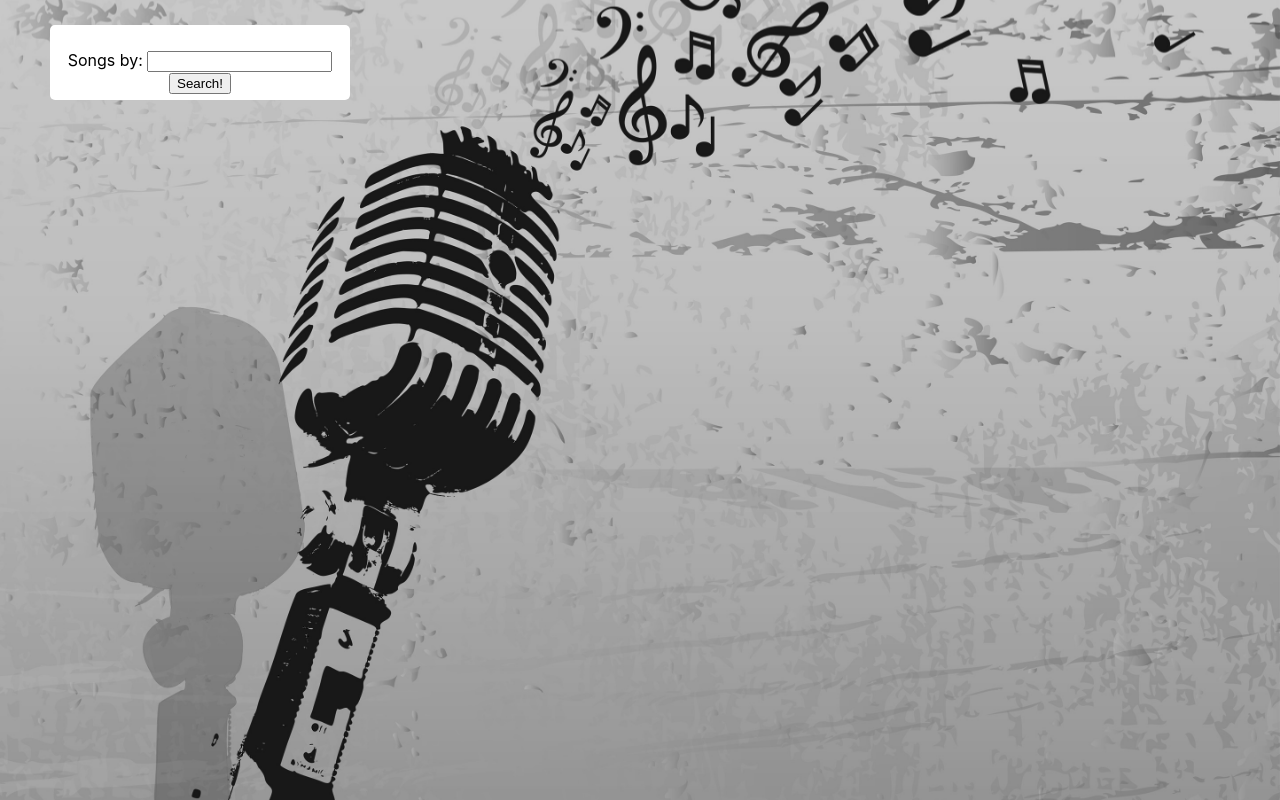
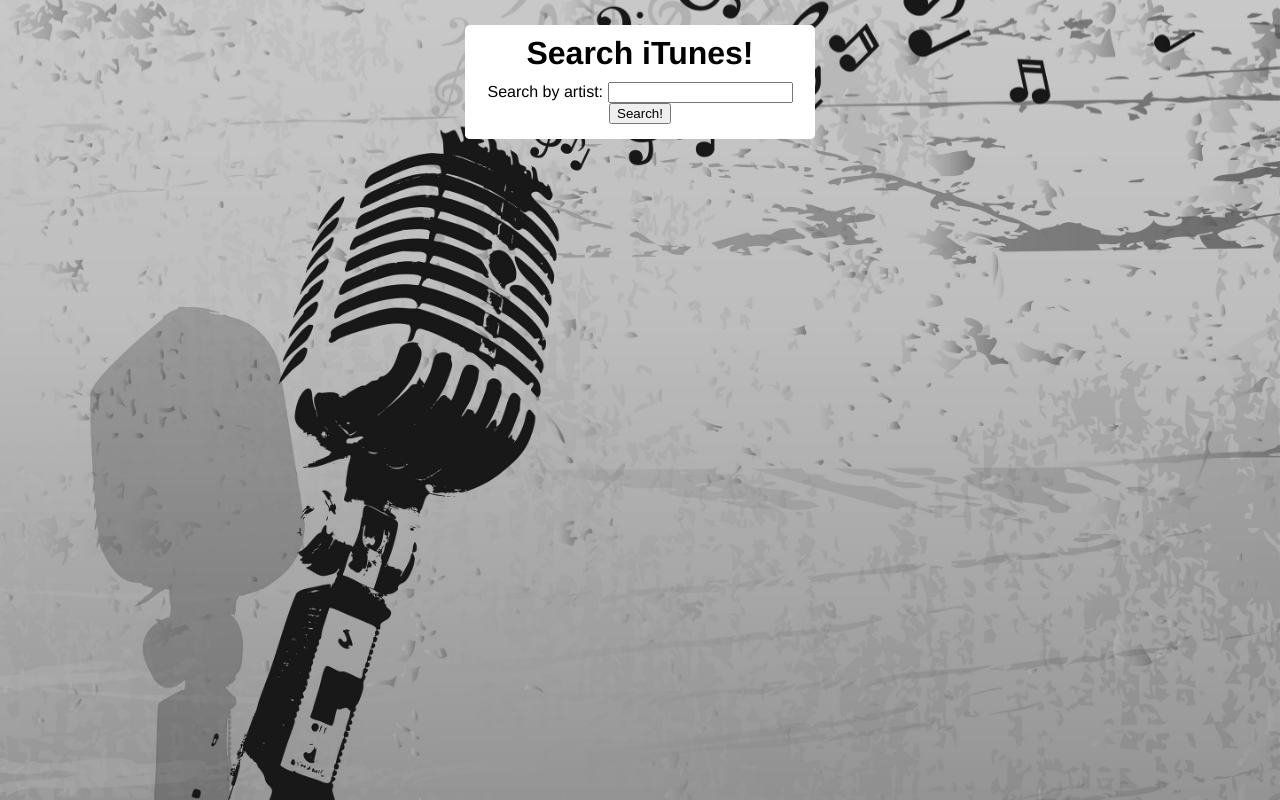
Before and after one commit to irene-rojas/itunes-react, a React (Create React App) app: page / in a window 1280 px wide. Built offline with nearby package versions, Linux system fonts and the light colour scheme.

Commit message:
backup before masterDiv

```diff
--- a/public/index.html
+++ b/public/index.html
@@ -10,7 +10,7 @@
     <meta name="theme-color" content="#000000" />
     <link rel="manifest" href="%PUBLIC_URL%/manifest.json" />
     <link rel="stylesheet" type="text/css" href="./index.css">
-    <title>Irene's iTunes API Tests</title>
+    <title>Irene's iTunes Search</title>
   </head>
 
   <body>
--- a/src/App.css
+++ b/src/App.css
@@ -1,6 +1,7 @@
 .App {
   text-align: center;
   margin: 0 auto;
+  font-family: "Helvetica Neue";
 }
 
 a {
@@ -11,6 +12,11 @@
     text-decoration: none;
 }
 
+h1 {
+    margin-top: 10px;
+    margin-bottom: 0;
+}
+
 .parallax {
     height: 100%;
     background-attachment: fixed;
@@ -19,40 +25,44 @@
     background-size: cover;
 }
 
-.formDiv {
+.header {
     margin: 0 auto;
     text-align: center;
     align-items: center;
     justify-self: center;
-    /* padding: 25px; */
+    padding-top: 25px;
     display: grid;
     grid-template-rows: auto;
-    grid-template-columns: repeat(3, auto);
+    grid-template-columns: repeat(3, 1fr);
+    height: auto;
+    border-radius: 5px;
 }
 
 .searchBar {
     background: white;
     grid-column: 1/2;
     grid-row: 1/2;
-    width: 300px;
-    height: 25px;
-    align-items: center;
-    justify-self: left;
+    width: 350px;
+    border-radius: 5px;
+    padding-top: 10px;
+    padding-bottom: 15px;
     align-self: center;
-    /* text-align: center; */
+    justify-self: center;
+}
+
+.title {
+    background: white;
+    grid-column: 2/3;
+    grid-row: 1/2;
+    /* padding: 25px; */
     border-radius: 5px;
-    /* margin: auto; */
-    margin-left: 50px;
-    margin-top: 25px;
-    display: inline-block;
-    padding-top: 25px;
-    padding-bottom: 25px;
-    /* opacity: 0.8; */
+    align-self: center;
+    justify-self: center;
 }
 
 .card {
     box-shadow: 0 10px 20px rgba(0,0,0,0.2), 0 10px 20px rgba(0,0,0,0.2);
-    width: 150px;
+    width: 200px;
     margin: 15px;
     padding: 5px;
     background: white;
--- a/src/App.js
+++ b/src/App.js
@@ -31,7 +31,6 @@
         });
     }
 
-
   render() {
     return (
 
@@ -39,37 +38,42 @@
 
       <div className="App">
 
-        <div className="formDiv">
+        <div className="header">
+
+            <div className="title">
+                <h1>Search iTunes!</h1>
+
             <div className="searchBar">
                 <form onSubmit={this.onSubmit}>
-                    Songs by: <input value={this.state.term} onChange={this.onChange} />
+                    Search by artist: <input value={this.state.term} onChange={this.onChange} />
                     <button>Search!</button>
                 </form>
             </div>
+            </div>
+
         </div>
 
-        <div>
+        {/* <div className="masterDiv"> */}
+
             <div className="resultsDiv">
                 {this.state.results.map((result, index) =>
-
-
                 <div className={`card grid${index} zoom`} key={result.trackId}>
                 <a href={result.trackViewUrl} target="_blank" rel="noopener noreferrer" key={index}>
                     <div>
                         <img src={result.artworkUrl100} alt="album art"/>
-                        <br></br>
+                            <br></br>
                         Song: {result.trackName}
                             <br></br>
                         Artist: {result.artistName}
-                        <br></br>
+                            <br></br>
                         Album: {result.collectionName}
                     </div>
                     </a>
                 </div>
-
                 )}
             </div>
-        </div>
+
+        {/* </div>   */}
 
         </div>
 
```
